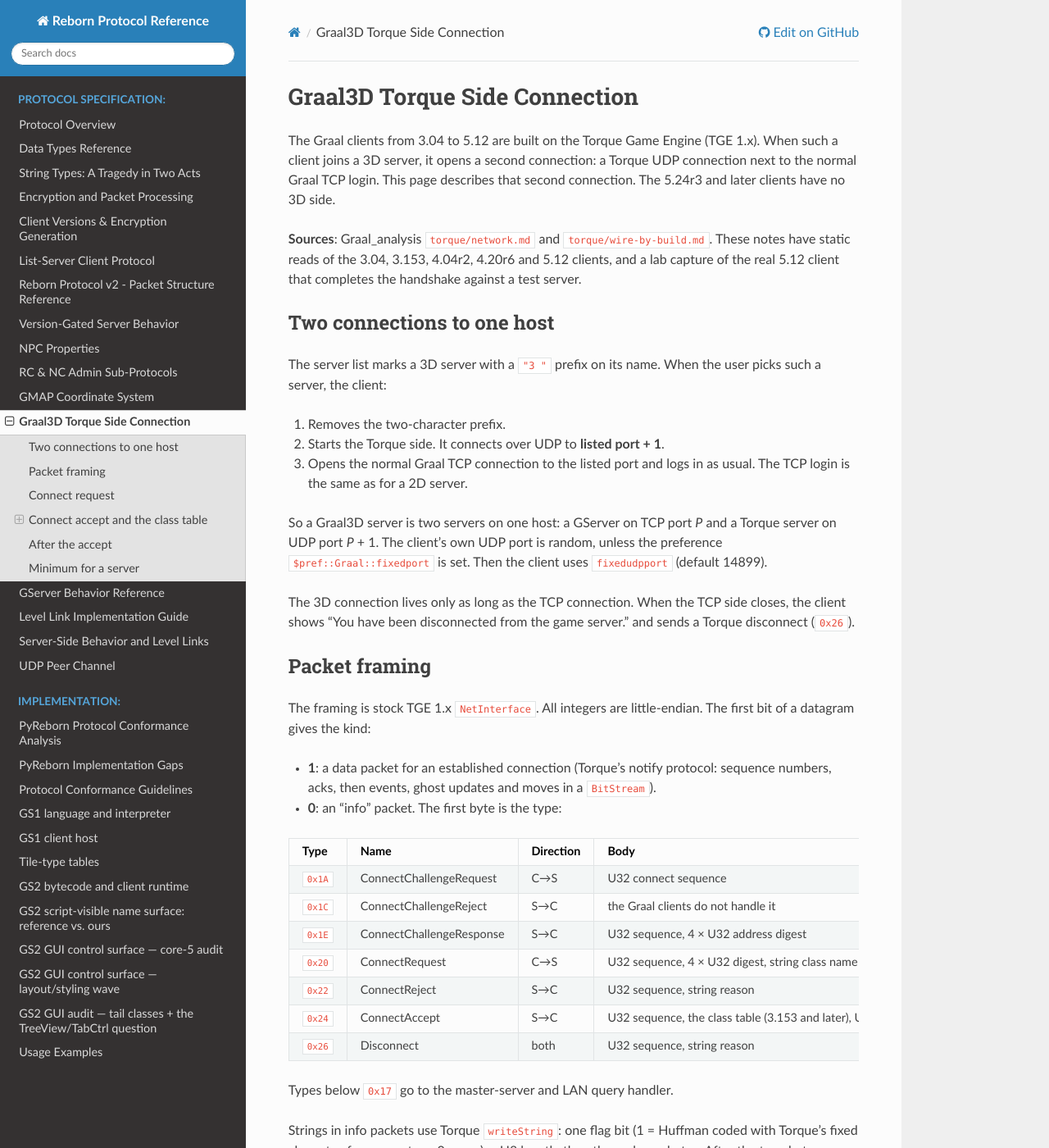
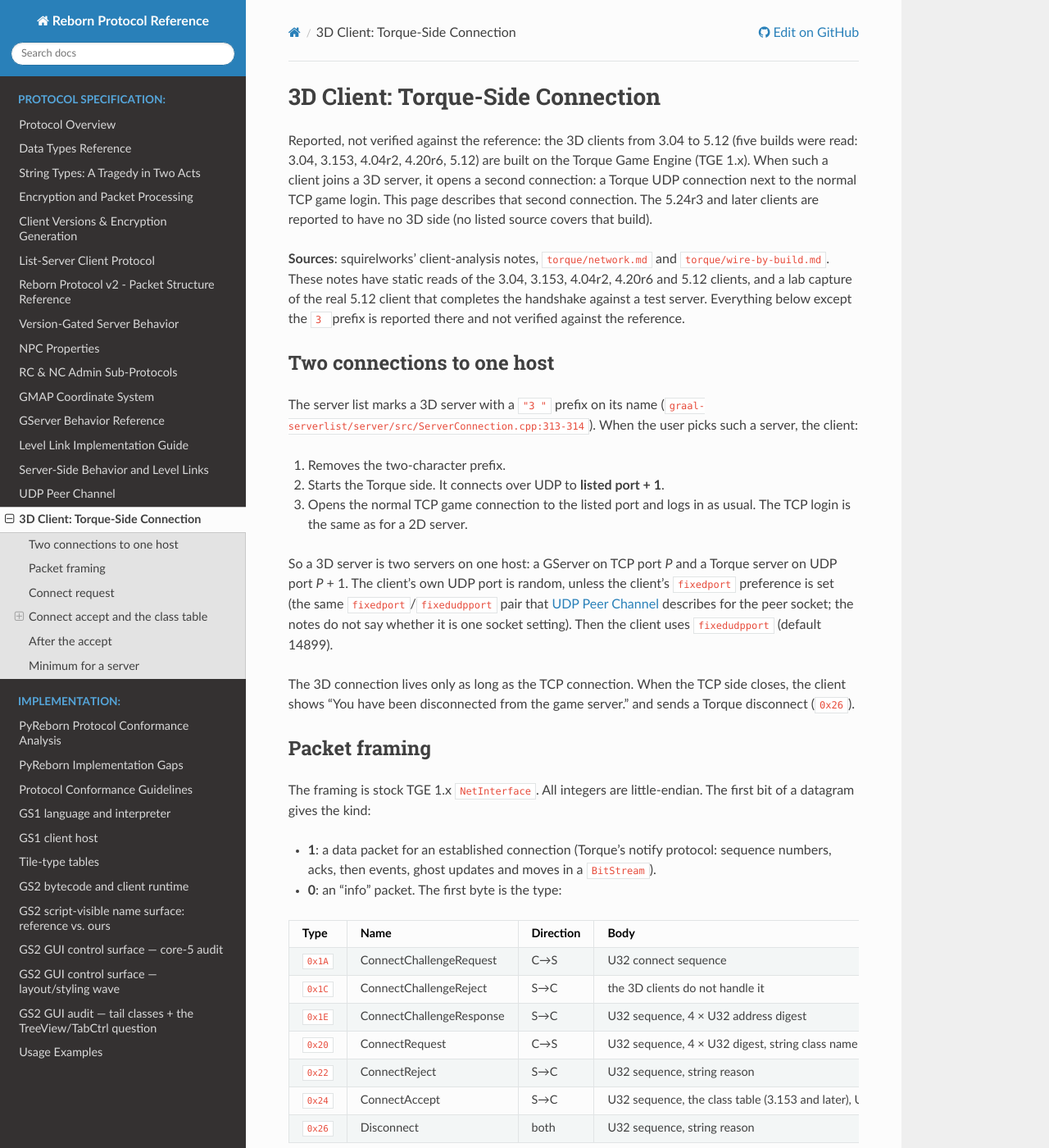
Before and after one commit to hosler/reborn-protocol-docs, a Sphinx documentation site: the page built from docs/protocol/3d-client-torque-connection.md, in a window 1280 px wide and 1400 px high. Shown: the whole window at 82% size. Built offline with Sphinx 7.4.7 and the Read the Docs theme 3.1.0, drawn with Linux system fonts in a browser that asks for light colours; some of the changed text lies outside the part shown.

Commit message:
PR #18 fixups: rename the page to 3d-client-torque-connection, neutral wording, reported labels
The file name, title, prose and wire literals no longer use the scrubbed word; the
game string, the fixedport preference and the login-step event name are described
instead of spelled out. The 5.24r3 claim and the build range are labelled reported;
the 3 prefix is cited at graal-serverlist. Index entry moved to the end of the
Protocol toctree. Contributor links are plain text.

Co-Authored-By: Claude <noreply@anthropic.com>

````diff
--- a/docs/index.rst
+++ b/docs/index.rst
@@ -27,11 +27,11 @@ implementation guidelines for Reborn servers and clients.
    protocol/npc-properties
    protocol/rc-nc-protocols
    protocol/gmap
-   protocol/graal3d-torque
    protocol/gserver-behavior
    protocol/level-link-implementation
    protocol/serverside-behavior
    protocol/udp-peer-channel
+   protocol/3d-client-torque-connection
 
 .. toctree::
    :maxdepth: 2
--- a/docs/protocol/graal3d-torque.md
+++ b/docs/protocol/3d-client-torque-connection.md
@@ -1,30 +1,35 @@
-# Graal3D Torque Side Connection
+# 3D Client: Torque-Side Connection
 
-The Graal clients from 3.04 to 5.12 are built on the Torque Game Engine (TGE 1.x). When
+Reported, not verified against the reference: the 3D clients from 3.04 to 5.12 (five builds
+were read: 3.04, 3.153, 4.04r2, 4.20r6, 5.12) are built on the Torque Game Engine (TGE 1.x). When
 such a client joins a 3D server, it opens a second connection: a Torque UDP connection
-next to the normal Graal TCP login. This page describes that second connection. The
-5.24r3 and later clients have no 3D side.
+next to the normal TCP game login. This page describes that second connection. The
+5.24r3 and later clients are reported to have no 3D side (no listed source covers that
+build).
 
-**Sources**: Graal_analysis
-[`torque/network.md`](https://github.com/squirelworks/Graal_analysis/blob/main/torque/network.md)
-and
-[`torque/wire-by-build.md`](https://github.com/squirelworks/Graal_analysis/blob/main/torque/wire-by-build.md).
+**Sources**: squirelworks' client-analysis notes, `torque/network.md` and
+`torque/wire-by-build.md`.
 These notes have static reads of the 3.04, 3.153, 4.04r2, 4.20r6 and 5.12 clients, and a
 lab capture of the real 5.12 client that completes the handshake against a test server.
+Everything below except the `3 ` prefix is reported there and not verified against the
+reference.
 
 ## Two connections to one host
 
-The server list marks a 3D server with a `"3 "` prefix on its name. When the user picks
+The server list marks a 3D server with a `"3 "` prefix on its name
+(`graal-serverlist/server/src/ServerConnection.cpp:313-314`). When the user picks
 such a server, the client:
 
 1. Removes the two-character prefix.
 2. Starts the Torque side. It connects over UDP to **listed port + 1**.
-3. Opens the normal Graal TCP connection to the listed port and logs in as usual. The TCP
+3. Opens the normal TCP game connection to the listed port and logs in as usual. The TCP
    login is the same as for a 2D server.
 
-So a Graal3D server is two servers on one host: a GServer on TCP port *P* and a Torque
-server on UDP port *P* + 1. The client's own UDP port is random, unless the preference
-`$pref::Graal::fixedport` is set. Then the client uses `fixedudpport` (default 14899).
+So a 3D server is two servers on one host: a GServer on TCP port *P* and a Torque
+server on UDP port *P* + 1. The client's own UDP port is random, unless the client's
+`fixedport` preference is set (the same `fixedport`/`fixedudpport` pair that
+[UDP Peer Channel](udp-peer-channel.md) describes for the peer socket; the notes do not say
+whether it is one socket setting). Then the client uses `fixedudpport` (default 14899).
 
 The 3D connection lives only as long as the TCP connection. When the TCP side closes, the
 client shows "You have been disconnected from the game server." and sends a Torque
@@ -42,7 +47,7 @@ of a datagram gives the kind:
 | Type | Name | Direction | Body |
 |---|---|---|---|
 | `0x1A` | ConnectChallengeRequest | C→S | U32 connect sequence |
-| `0x1C` | ConnectChallengeReject | S→C | the Graal clients do not handle it |
+| `0x1C` | ConnectChallengeReject | S→C | the 3D clients do not handle it |
 | `0x1E` | ConnectChallengeResponse | S→C | U32 sequence, 4 × U32 address digest |
 | `0x20` | ConnectRequest | C→S | U32 sequence, 4 × U32 digest, string class name `GameConnection`, then the connect-request fields below |
 | `0x22` | ConnectReject | S→C | U32 sequence, string reason |
@@ -63,11 +68,14 @@ class CRC for that group (U32). Then `GameConnection::writeConnectRequest` write
 
 | Field | 3.04 | 3.153 | 4.04r2 | 4.20r6 | 5.12 |
 |---|---|---|---|---|---|
-| game string | `Torque Game Engine Demo` | `Graal3D` | `Graal3D` | `Graal3D` | `Graal3D` |
+| game string | `Torque Game Engine Demo` | the 3D game string | the 3D game string | the 3D game string | the 3D game string |
 | U32 current protocol | 9 | 19 | 19 | 21 | 24 |
 | U32 minimum protocol | 9 | 19 | 19 | 21 | 24 |
 | string join password | server password | not traced | account password | not traced | account password |
 | U32 argc (≤ 16), then argc strings | script args | not traced | 2: account, nickname | not traced | 2: account, nickname |
+
+The game string is the product name followed by `3D` (seven ASCII characters; the exact
+literal is in squirelworks' notes, `torque/wire-by-build.md`).
 
 - The join password is the account password **in clear**. Torque adds no encryption.
 - The class CRC is not computed. In 4.04r2 and 5.12 the CRC table is static data
@@ -77,14 +85,14 @@ The 5.12 server-side reader rejects a request in these cases:
 
 | Condition | Reason code |
 |---|---|
-| game string is not `Graal3D` | `CHR_GAME` |
+| game string is not the 3D game string | `CHR_GAME` |
 | client current protocol < 24 | `CHR_PROTOCOL_LESS` |
 | client minimum protocol > 24 | `CHR_PROTOCOL_GREATER` |
 | argc > 16 | `CR_INVALID_ARGS` |
 
 ## Connect accept and the class table
 
-In stock TGE the accept body is one U32, the server's protocol. From 3.153 on, the Graal
+In stock TGE the accept body is one U32, the server's protocol. From 3.153 on, the 3D
 clients read a **class-name table** before that U32:
 
 ```
@@ -117,7 +125,7 @@ The client accepts only its own protocol: exactly 24 for 5.12, 21 for 4.20r6, 19
 | object (0) | `Camera`, `DynamicGrass`, `DynamicGrassReplicator`, `DynamicShapeReplicator`, `GameObject`, `Sky`, `Sun`, `TerrainBlock`, `WaterBlock`, `fxSunLight`. 4.20r6 also has `SimpleNetObject` and `twSurfaceReference` |
 | event (1) | `BigDataChunkEvent`, `BigDataStartEvent`, `ConnectionMessageEvent`, `GhostAlwaysObjectEvent`, `NetStringEvent`, `RemoteCommandEvent`, `RequestReloadEvent` (C→S), `TerrainChunkEvent`, `TerrainRequestUpdatesEvent` (C→S). 4.20r6 also has `SimpleMessageEvent` |
 
-`BigDataStartEvent` and `BigDataChunkEvent` are Graal additions. They carry Graal text and
+`BigDataStartEvent` and `BigDataChunkEvent` are additions that stock Torque does not have. They carry game text and
 scripts over the Torque connection.
 
 ## After the accept
@@ -130,7 +138,8 @@ Data packets use the stock Torque `ConnectionProtocol` header. Mission download
 | 3.153, 4.04r2 (stock TGE game layer) | 1 "Download Datablocks & Targets", 2 "Download Ghost Objects", 3 "Mission Lighting" |
 | 5.12 | 1 "Download Ghost Objects", 2 "Mission Lighting" (no datablocks) |
 
-In 5.12 these steps raise the GS2 event `onGraal3DLoginStep`.
+In 5.12 these steps raise a GS2 login-step event (the event name is in squirelworks' notes,
+`torque/network.md`).
 
 The 5.12 `GameConnection` packets differ from stock TGE. The client sends no `Move`
 structures. It always reports the control object's position (3 × F32) and, when it
@@ -143,10 +152,10 @@ To get a real 5.12 client connected:
 
 1. Answer `0x1A` with `0x1E`. Echo the sequence and send any digest that the server can
    check later.
-2. Accept a `0x20` with class group 0, CRC `0xFFFFFFFF`, game string `Graal3D` and
+2. Accept a `0x20` with class group 0, CRC `0xFFFFFFFF`, the 3D game string and
    protocol 24/24. Check the join password against the account.
 3. Reply `0x24` with the sequence, the class table (every object and event class the
    server will send, by name), a 0 bit, and protocol 24.
-4. Keep the Graal TCP connection alive. If it closes, the client drops the 3D connection.
+4. Keep the TCP game connection alive. If it closes, the client drops the 3D connection.
 
 For 4.04r2 clients use protocol 19 and the three-type class table.
````
